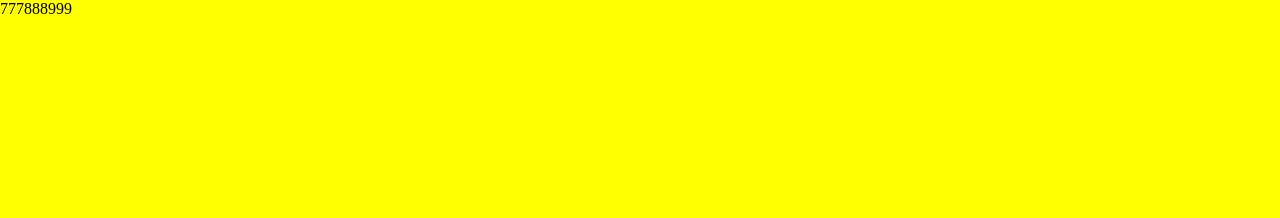
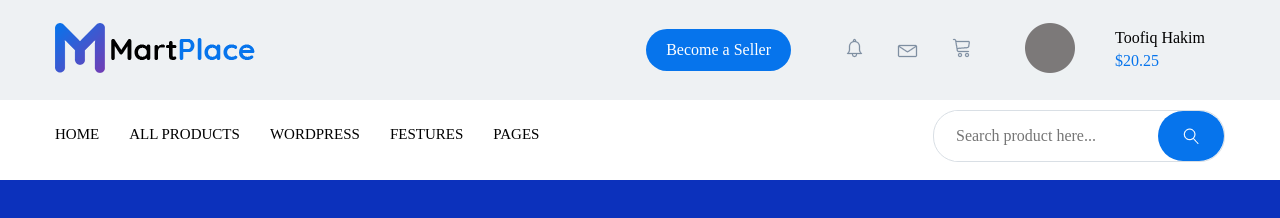
Before and after one commit to timurtheprogrammer777/First_big_project, a website: page app/index.html in a window 1280 px wide. Drawn offline with nearby package versions, Linux system fonts and the light colour scheme; files that its build step writes are made by us from their sources.

Commit message:
added header

```diff
--- a/app/index.html
+++ b/app/index.html
@@ -1,5 +1,6 @@
 <!DOCTYPE html>
 <html lang="en">
+
 <head>
     <meta charset="UTF-8">
     <meta http-equiv="X-UA-Compatible" content="IE=edge">
@@ -8,15 +9,62 @@
     <link rel="stylesheet" href="css/libs.min.css">
     <link rel="stylesheet" href="css/style.min.css">
 </head>
+
 <body>
+    <header class="header">
+        <div class="container">
+            <div class="header__top">
+                <div class="header__logo">
+                    <a href="#"> <img src="img/logo.png" alt=""></img></a>
+                </div>
+                <div class="header__content">
+                    <div class="header__btn"><a href="#">Become a Seller</a></div>
+                    <div class="header__icons">
+                        <a href="#"><img src="img/alarm.png" alt=""></img></a>
+                        <a href="#"><img src="img/envelope.png" alt=""></img></a>
+                        <a href="#"><img src="img/cart.png" alt=""></img></a>
+                    </div>
+                    <div class="header__avatar"><a href="#"><img src="img/avatar_.png" alt=""></img></a></div>
+                    <div class="avatar__content">
+                        <a class="nick" href="#">Toofiq Hakim </a>
+                        <a class="balance" href="#">$20.25</a>
+                    </div>
+                </div>
+            </div>
+        </div>
+        <div class="header__bot">
+            <div class="container">
+                <div class="header__bot-inner">
+                    <div class="header__menu">
+                        <ul>
+                            <li><a href="#">home</a></li>
+                            <li><a href="#">all products</a></li>
+                            <li><a href="#">wordpress</a></li>
+                            <li><a href="#">festures</a></li>
+                            <li><a href="#">pages</a></li>
+                        </ul>
+                    </div>
+                    <div class="header__input">
+                        <input placeholder="Search product here..." type="text">
+                       <a href="#"><img src="img/magnifier.png" alt=""></a>
+                    </div>
+                </div>
+            </div>
+        </div>
 
-    <div>
-        <a >777888999</a>
-    </div>
+    </header>
+
+    <section class="digital_product">
+
+    </section>
+
+
+
 
     <script src="https://ajax.googleapis.com/ajax/libs/jquery/3.6.0/jquery.min.js"></script>
     <script src="js/libs.min.js"></script>
     <script src="js/main.min.js"></script>
 
 </body>
+
 </html>
--- a/app/js/main.js
+++ b/app/js/main.js
@@ -0,0 +1,3 @@
+$(function(){
+
+});
--- /dev/null
+++ b/app/scss/_global.scss
@@ -0,0 +1,27 @@
+html{
+    box-sizing: border-box;
+}
+*,
+*::before,
+*::after{
+    box-sizing: inherit;
+}
+
+a{
+    display: inline-block;
+    text-decoration: none;
+
+}
+
+ul,
+li{
+    margin: 0;
+    padding: 0;
+    list-style: none;
+}
+
+.container{
+    max-width: 1200px;
+    padding: 0px 15px;
+    margin: 0 auto;
+}
--- a/app/scss/style.scss
+++ b/app/scss/style.scss
@@ -1,41 +1,108 @@
-html{
-    box-sizing: border-box;
-}
-*,
-*::before,
-*::after{
-    box-sizing: inherit;
+@import '_vars';
+@import '_global';
+
+
+.header{
+    background-color: #eef1f3;
 }
 
-body{
-    background-color: yellow;
-    display: block;
+.header__top{
+    display: flex;
+    justify-content: space-between;
+    height: 100px;
+    align-items: center;
+
+
+}
+.header__content{
+    display: flex;
+    align-items: center;
+    div{
+        margin: 0 20px;
+    }
+}
+.header__icons{
+    img{
+        margin: 0 15px;
+    }
+}
+.avatar__content{
+    a{
+        display: block;
+    }
+}
+.header__btn{
+   a{
+       color: #fff;
+       padding: 12px 20px;
+       background-color: #0674ec;
+       border-radius: 30px;
+       transition: all .7s;
+   }
+}
+.header__btn{
+    a:hover{
+        color: #0674ec;
+        padding: 12px 20px;
+        background-color: #fff;
+        border-radius: 30px;
+        font-size: 14px;
+    }
+ }
+.nick{
+    color: #000;
+}
+.balance{
+    color:#0674ec;
+    margin-top: 5px;
+}
+.header__bot{
+    height: 80px;
+    background-color: #fff;
+    align-items: center;
+}
+.header__bot-inner{
+    display: flex;
+    justify-content: space-between;
+    align-items: center;
+}
+.header__menu{
+    text-transform: uppercase;
+    margin-top: 5px;
+    ul{
+        display: flex;
+    }
+    li + lI{
+        margin-left: 30px;
+    }
+    a{
+        color: #000;
+        font-weight: 500;
+        font-size: 15px;
+    }
+}
+
+.header__input{
+    display: flex;
+    border: 1px solid #d9dfe5; ;
+    border-radius: 25px;
+    padding-left: 20px;
+    margin-top: 10px;
+    input{
+        border: none;
+    }
+    img{
+        padding: 17px 25px;
+        background-color: #0674ec;
+        border-radius: 25px;
+    }
+    a{
+        margin-bottom: -4px;
+    }
 }
 
 
-a{
-    padding: 0;
-    li{
-        margin: 0;
-    }
+.digital_product{
+    height: 720px;
+    background-color: #0c31bc;
 }
-
-ul{
-    padding: auto;
-    li{
-        margin-top: 0;
-    }
-}
-
-.box{
-    margin: 0;
-}
-
-.pimp{
-    max-width: inherit;
-}
-.paa{
-    margin-top: 0px;
-    padding-left: 10px;
-    display: flex;
-}
```
Also changed, not shown: app/css/style.min.css, app/img/Logo.png (added), app/img/alarm.png (added), app/img/avatar_.png (added), app/img/cart.png (added), app/img/envelope.png (added), app/img/magnifier.png (added), app/scss/_vars.scss (added).
